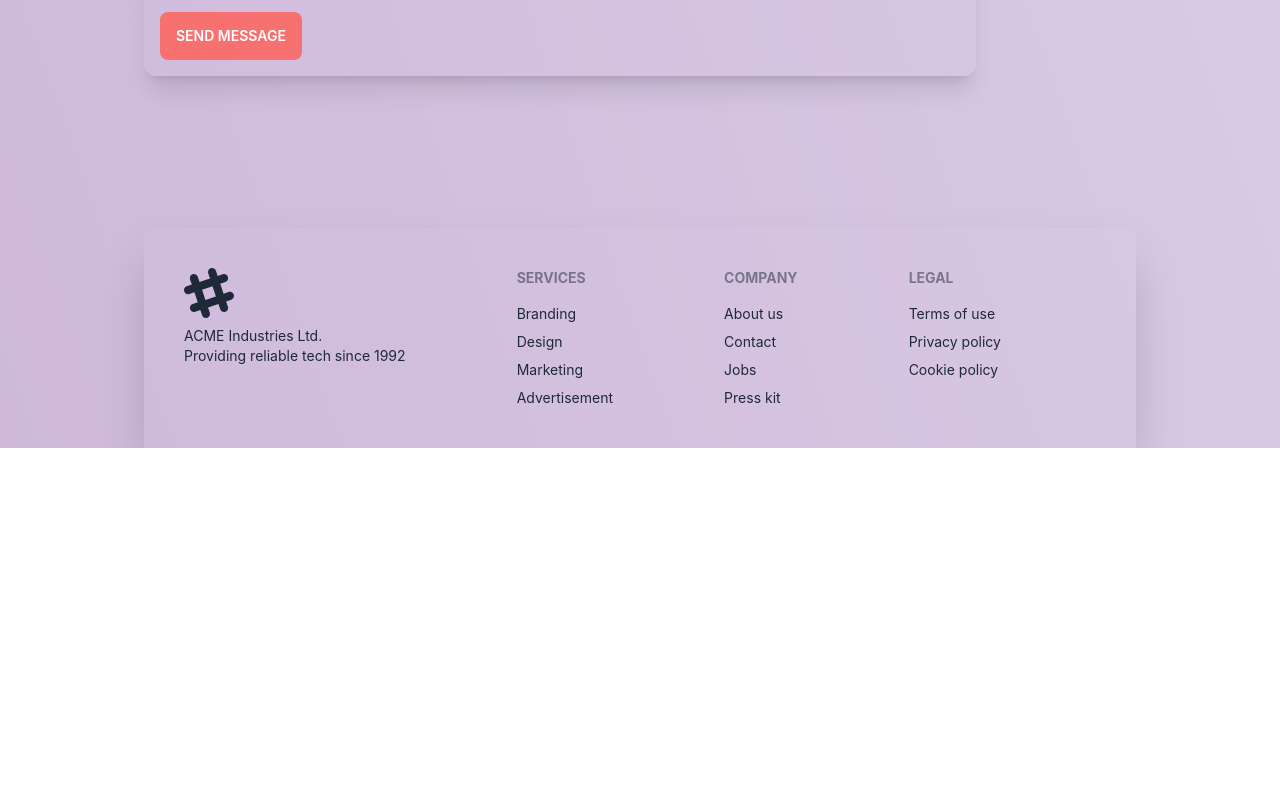
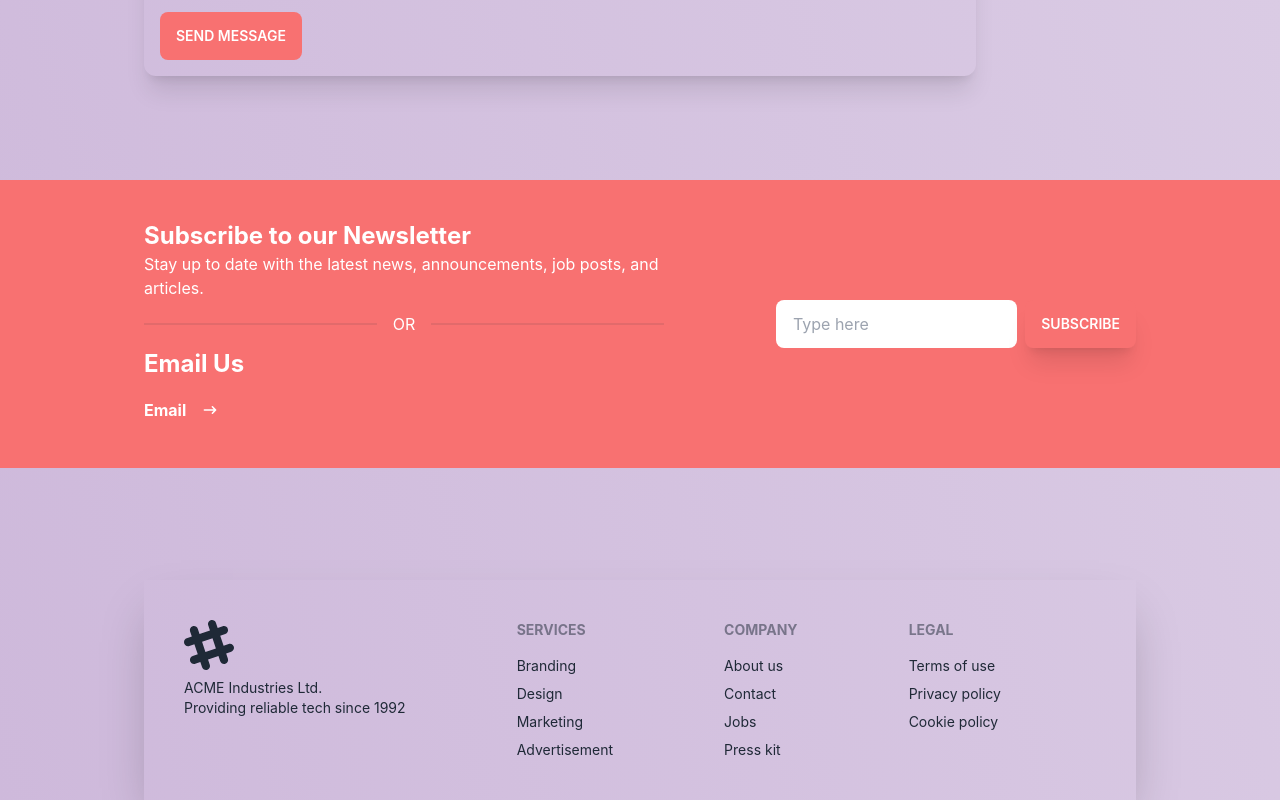
Before and after one commit to Sayeednayeem1/nay-tech-org, a React (Create React App) app: page / in a window 1280 px wide. Shown: the part 3271-4071 px from the top of the page. Before the commit the page ends 3719 px from the top, so only its background shows below. Built offline with nearby package versions, Linux system fonts and the light colour scheme; grey boxes are pictures that could not be loaded.

Commit message:
added and email component to mail me directly

```diff
--- /dev/null
+++ b/src/Pages/Home/Email/EmailUs.js
@@ -0,0 +1,38 @@
+import React from 'react';
+import { HiArrowNarrowRight } from "react-icons/hi";
+
+const EmailUs = () => {
+    return (
+        <div>
+            <div className=' py-10 mt-16 bg-red-400'>
+                <div className='mx-4 md:mx-36'>
+                    <div className='flex flex-col md:flex-row items-center'>
+                        <div className='mr-0 md:mr-28'>
+                            <div className="flex flex-col w-full border-opacity-50">
+                                <div className="grid h-20 card">
+                                    <div>
+                                        <h1 className='text-2xl text-white font-bold'>Subscribe to our Newsletter</h1>
+                                        <p className='text-white'>Stay up to date with the latest news, announcements, job posts, and articles.</p>
+                                    </div>
+                                </div>
+                                <div className="divider text-white">OR</div>
+                                <div className="grid h-20 card">
+                                    <h4 className='text-2xl font-bold text-white'>Email Us</h4>
+                                    <a className=' text-white font-bold border-none flex items-center' href="mailto:sayeedn850@gmail.com"><p className='mr-4'>Email</p>  <HiArrowNarrowRight /></a>
+                                </div>
+                            </div>
+                        </div>
+                        <div>
+                            <div className='flex items-center'>
+                                <input type="text" placeholder="Type here" className="input w-full max-w-xs" />
+                                <button className='btn bg-red-400 border-none ml-2 shadow-xl'>Subscribe</button>
+                            </div>
+                        </div>
+                    </div>
+                </div>
+            </div>
+        </div>
+    );
+};
+
+export default EmailUs;
--- a/src/Pages/Home/Home/Home.js
+++ b/src/Pages/Home/Home/Home.js
@@ -3,6 +3,7 @@ import About from '../About/About';
 import Banner from '../Banner/Banner';
 import CompletedServices from '../CompletedServices/CompletedServices';
 import ContactUs from '../ContactUs/ContactUs';
+import EmailUs from '../Email/EmailUs';
 import OurPartners from '../OurPartners/OurPartners';
 import Services from '../Services/Services';
 
@@ -15,6 +16,7 @@ const Home = () => {
             <CompletedServices></CompletedServices>
             <OurPartners></OurPartners>
             <ContactUs></ContactUs>
+            <EmailUs></EmailUs>
         </div>
     );
 };
```
